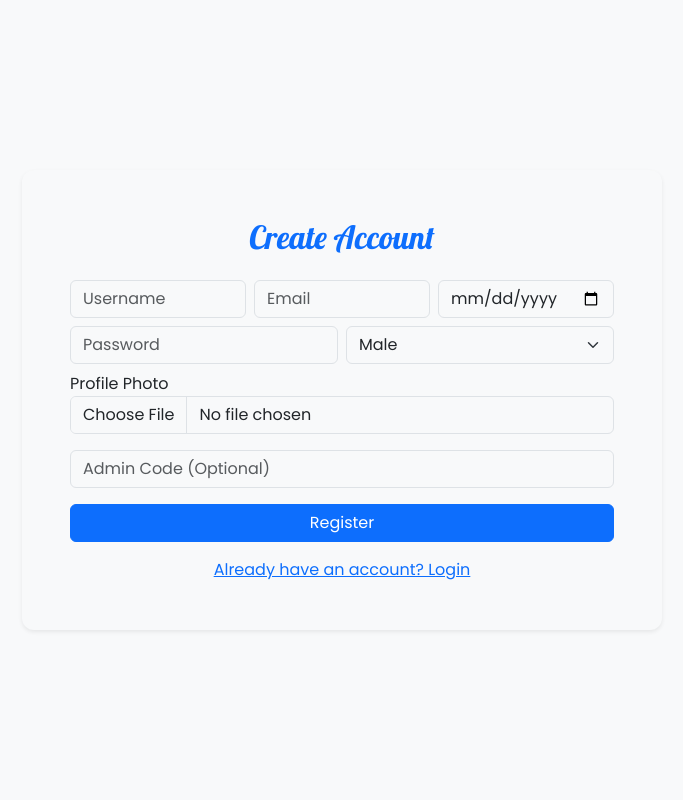
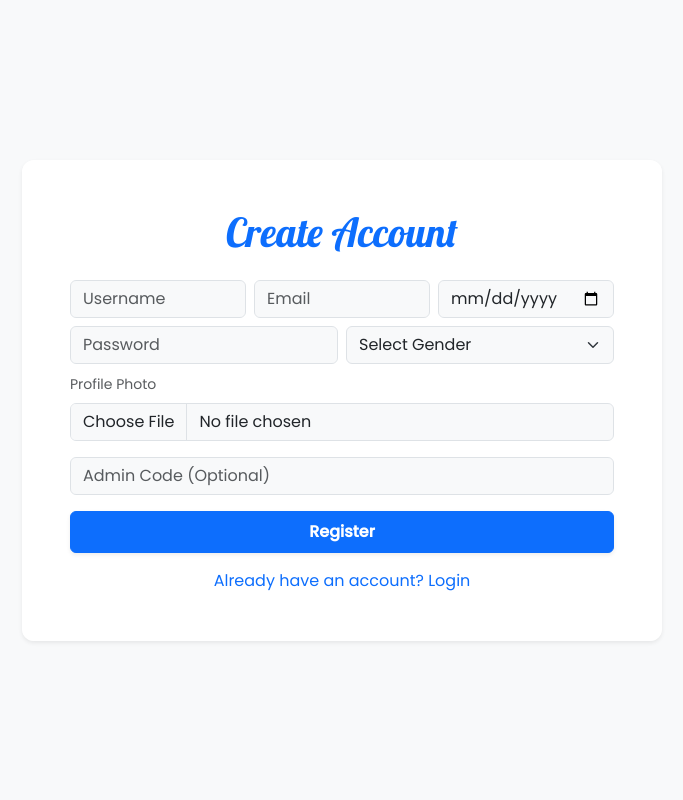
Before and after one commit to zoresominath/Final_FP, a Flask app: page /register in a window 1280 px wide. Shown: the whole page, without its empty margins (298-981 px from the left). Run offline with Flask 3, Linux system fonts and the light colour scheme.

Commit message:
Fixed Register CSRF and updated styling

```diff
--- a/app/templates/register.html
+++ b/app/templates/register.html
@@ -1,32 +1,68 @@
 {% extends "base.html" %}
+
+{% block title %}Register - Bachelor's Kitchen{% endblock %}
+
 {% block content %}
-<div class="d-flex align-items-center justify-content-center py-5 w-100">
+<div class="d-flex align-items-center justify-content-center py-5 w-100" style="min-height: 100vh;">
     <div class="col-md-6">
-        <div class="card p-5 border-0 shadow-sm">
-            <h1 class="mess-name text-center mb-4">Create Account</h1>
+        <div class="card p-5 border-0 shadow-sm" style="background: rgba(255, 255, 255, 0.95); backdrop-filter: blur(10px);">
+            <h1 class="mess-name text-center mb-4" style="font-family: 'Lobster', cursive; color: #0d6efd; font-size: 2.5rem;">Create Account</h1>
+
             {% with messages = get_flashed_messages(with_categories=true) %}
-                {% if messages %}{% for c, m in messages %}<div class="alert alert-{{ c }}">{{ m }}</div>{% endfor %}{% endif %}
+                {% if messages %}
+                    {% for category, message in messages %}
+                        <div class="alert alert-{{ category }} alert-dismissible fade show" role="alert">
+                            {{ message }}
+                            <button type="button" class="btn-close" data-bs-dismiss="alert"></button>
+                        </div>
+                    {% endfor %}
+                {% endif %}
             {% endwith %}
+
             <form method="POST" enctype="multipart/form-data">
+                <input type="hidden" name="csrf_token" value="{{ csrf_token() }}">
+
                 <div class="row g-2 mb-2">
-                    <div class="col-md-4"><input name="username" class="form-control" placeholder="Username" required></div>
-                    <div class="col-md-4"><input name="email" class="form-control" type="email" placeholder="Email" required></div>
-                    <div class="col-md-4"><input name="dob" class="form-control" type="date" required></div>
+                    <div class="col-md-4">
+                        <input name="username" class="form-control" placeholder="Username" required>
+                    </div>
+                    <div class="col-md-4">
+                        <input name="email" class="form-control" type="email" placeholder="Email" required>
+                    </div>
+                    <div class="col-md-4">
+                        <input name="dob" class="form-control" type="date" required title="Date of Birth">
+                    </div>
                 </div>
+
                 <div class="row g-2 mb-2">
-                    <div class="col-md-6"><input name="password" type="password" class="form-control" placeholder="Password" required></div>
+                    <div class="col-md-6">
+                        <input name="password" type="password" class="form-control" placeholder="Password" required>
+                    </div>
                     <div class="col-md-6">
                         <select name="gender" class="form-select" required>
+                            <option value="" disabled selected>Select Gender</option>
                             <option value="Male">Male</option>
                             <option value="Female">Female</option>
+                            <option value="Other">Other</option>
                         </select>
                     </div>
                 </div>
-                <div class="mb-3"><label>Profile Photo</label><input name="image" type="file" class="form-control"></div>
-                <div class="mb-3"><input name="admin_code" type="password" class="form-control" placeholder="Admin Code (Optional)"></div>
-                <button class="btn btn-primary w-100">Register</button>
+
+                <div class="mb-3">
+                    <label class="form-label text-muted small">Profile Photo</label>
+                    <input name="image" type="file" class="form-control" accept="image/*">
+                </div>
+
+                <div class="mb-3">
+                    <input name="admin_code" type="password" class="form-control" placeholder="Admin Code (Optional)">
+                </div>
+
+                <button class="btn btn-primary w-100 py-2 fw-bold shadow-sm">Register</button>
             </form>
-            <div class="text-center mt-3"><a href="{{ url_for('main.login') }}">Already have an account? Login</a></div>
+
+            <div class="text-center mt-3">
+                <a href="{{ url_for('main.login') }}" class="text-decoration-none">Already have an account? Login</a>
+            </div>
         </div>
     </div>
 </div>
--- a/index.py
+++ b/index.py
@@ -1,19 +1,20 @@
 from app import create_app, db
-from app.utils import migrate_add_unique_id, ensure_default_image
-import os
+from app.utils import migrate_add_unique_id
 
+# Vercel looks for this 'app' variable to start the server
 app = create_app()
 
-def initialize():
-    with app.app_context():
-        # Create DB if not exists
-        db.create_all()
-        # Create folders
-        os.makedirs(app.config['UPLOAD_FOLDER'], exist_ok=True)
-        # Run migrations
+# Initialize Database (Runs on Vercel Cold Start)
+with app.app_context():
+    # Create tables if they don't exist
+    db.create_all()
+
+    # Run migrations safely
+    try:
         migrate_add_unique_id()
-        ensure_default_image()
+    except Exception as e:
+        print(f"Migration logic skipped or failed: {e}")
 
+# This block only runs when you type 'python index.py' locally
 if __name__ == '__main__':
-    initialize()
     app.run(debug=True, host='127.0.0.1', port=5000)
```
